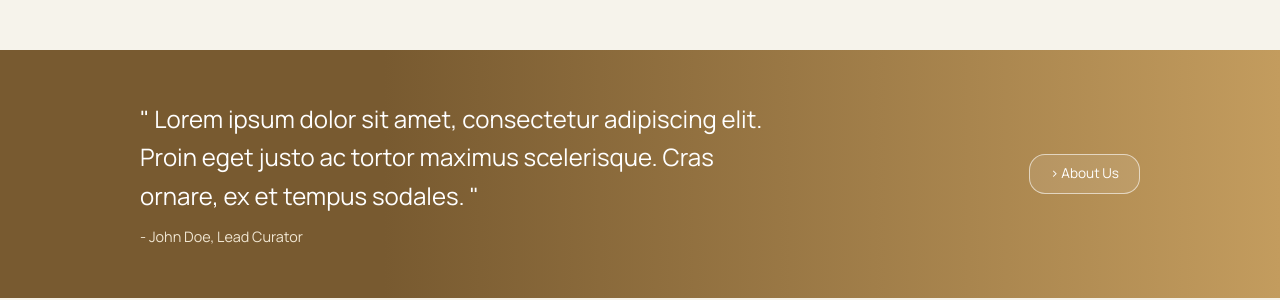
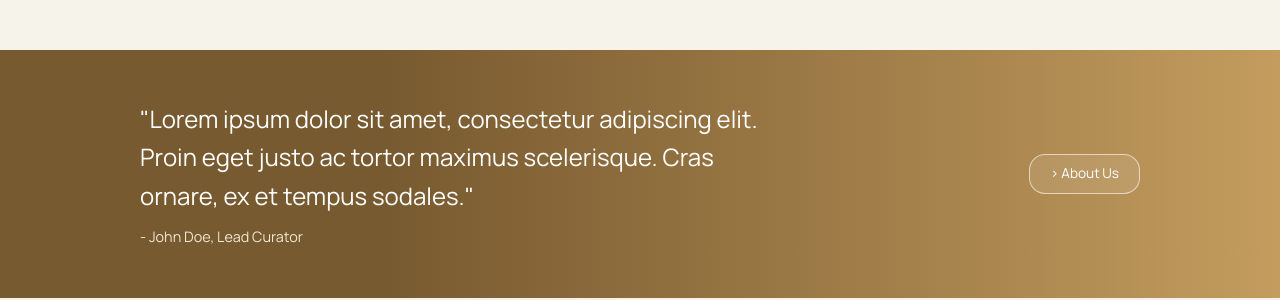
Before and after one commit to HannahVogelArchaeology/group34, a Jekyll site: the page built from index.md, in a window 1280 px wide and 900 px high, scrolled down 1366 px. Shown: the part 158-458 px from the top of the window. Built offline with Jekyll 4.4.1, drawn with Linux system fonts in a browser that asks for light colours.

Commit message:
Entire updates for html (_layouts folder)

```diff
--- a/_layouts/home.html
+++ b/_layouts/home.html
@@ -2,14 +2,14 @@
 layout: default
 ---
 
-<!-- 1. Exhibition Title Section -->
+<!-- Exhibition Title Section -->
 <section class="hero-title-section">
   <div class="hero-container">
     <h1 class="hero-main-title">{{ page.hero_title }}</h1>
   </div>
 </section>
 
-<!-- 2. Hero Image / Placeholder Section -->
+<!-- Hero Image / Placeholder Section -->
 <section class="hero-media-section">
   <div class="hero-media-placeholder">
     {% if page.hero_image %}
@@ -20,7 +20,7 @@ layout: default
   </div>
 </section>
 
-<!-- 3. Narratives Section -->
+<!-- Narratives Section -->
 <section class="hero-narrative-section">
   <div class="hero-container">
     <div class="hero-content">
@@ -33,56 +33,80 @@ layout: default
 <!-- Shelves Explorer Section -->
 <section class="shelves-explorer">
   <h2 class="explorer-title">Explore the exhibition</h2>
+
   <div class="shelf-cards-container">
 
     <!-- First Shelf -->
-    <div class="shelf-card">
+    <a href="{{ '/shelves/first-shelf/' | relative_url }}" class="shelf-card" aria-label="View First Shelf">
       <div class="card-header">
         <span class="shelf-label">FIRST SHELF</span>
       </div>
+
       <div class="card-img">
         <img src="{{ '/assets/images/shelf1-main.jpg' | relative_url }}" alt="First Shelf">
       </div>
+
       <p class="caption">Caption of the photo</p>
-      <a href="{{ '/shelves/first-shelf/' | relative_url }}" class="view-button">VIEW &rarr;</a>
-    </div>
+
+      <span class="view-button" aria-hidden="true">
+        VIEW &rarr;
+      </span>
+    </a>
 
     <!-- Second Shelf -->
-    <div class="shelf-card">
+    <a href="{{ '/shelves/second-shelf/' | relative_url }}" class="shelf-card" aria-label="View Second Shelf">
       <div class="card-header">
         <span class="shelf-label">SECOND SHELF</span>
       </div>
+
       <div class="card-img">
         <img src="{{ '/assets/images/shelf2-main.jpg' | relative_url }}" alt="Second Shelf">
       </div>
+
       <p class="caption">Caption of the photo</p>
-      <a href="{{ '/shelves/second-shelf/' | relative_url }}" class="view-button">VIEW &rarr;</a>
-    </div>
+
+      <span class="view-button" aria-hidden="true">
+        VIEW &rarr;
+      </span>
+    </a>
 
     <!-- Third Shelf -->
-    <div class="shelf-card">
+    <a href="{{ '/shelves/third-shelf/' | relative_url }}" class="shelf-card" aria-label="View Third Shelf">
       <div class="card-header">
         <span class="shelf-label">THIRD SHELF</span>
       </div>
+
       <div class="card-img">
         <img src="{{ '/assets/images/shelf3-main.jpg' | relative_url }}" alt="Third Shelf">
       </div>
+
       <p class="caption">Caption of the photo</p>
-      <a href="{{ '/shelves/third-shelf/' | relative_url }}" class="view-button">VIEW &rarr;</a>
-    </div>
 
+      <span class="view-button" aria-hidden="true">
+        VIEW &rarr;
+      </span>
+    </a>
   </div>
 </section>
 
 <!-- Quote Banner Section -->
 <section class="quote-section">
   <div class="quote-container">
+
     <div class="quote-left">
-      <blockquote class="quote-text">" {{ page.quote_text | default: 'Quote here if needed' }} "</blockquote>
-      <p class="quote-curator">- {{ page.quote_curator | default: 'John Doe, Someone of Business Enterprise' }}</p>
+      <blockquote class="quote-text">
+        "{{ page.quote_text | default: 'Quote here if needed' }}"
+      </blockquote>
+
+      <p class="quote-curator">
+        - {{ page.quote_curator | default: 'John Doe, Someone of Business Enterprise' }}
+      </p>
     </div>
+
     <div class="quote-right">
-      <a href="{{ '/about/#curation-tab' | relative_url }}" class="btn-curator-bio">&gt; About Us</a>
+      <a href="{{ '/about/#curation-tab' | relative_url }}" class="btn-curator-bio">
+        &gt; About Us
+      </a>
     </div>
   </div>
 </section>
@@ -90,26 +114,33 @@ layout: default
 <!-- Auslan Video Section -->
 <section class="auslan-section">
   <div class="auslan-container">
+
     <h2 class="auslan-title">Auslan Video</h2>
 
     <div class="video-card">
       <div class="video-placeholder">
-          <iframe src="https://www.youtube.com/embed/{{ page.video_id }}" title="Auslan Video" frameborder="0" allowfullscreen></iframe>
+
+        <iframe src="https://www.youtube.com/embed/{{ page.video_id }}" title="Auslan Video" frameborder="0" allowfullscreen></iframe>
       </div>
     </div>
 
-      <p class="auslan-description">{{ page.auslan_text }}</p>
+    <p class="auslan-description">
+      {{ page.auslan_text }}
+    </p>
   </div>
 </section>
 
 <!-- Acknowledgement Section -->
 <section class="acknowledgement-section">
+
   <div class="acknowledgement-container">
     <div class="ack-left">
       <h2>ACKNOWLEDGEMENTS</h2>
     </div>
+
     <div class="ack-right">
       <p>{{ page.acknowledgement_text }}</p>
     </div>
   </div>
+
 </section>
```
Also changed, not shown: _layouts/object.html (+184 -35 lines), _layouts/shelf2.html (+41 -11 lines), _layouts/shelf3.html (+39 -17 lines).
